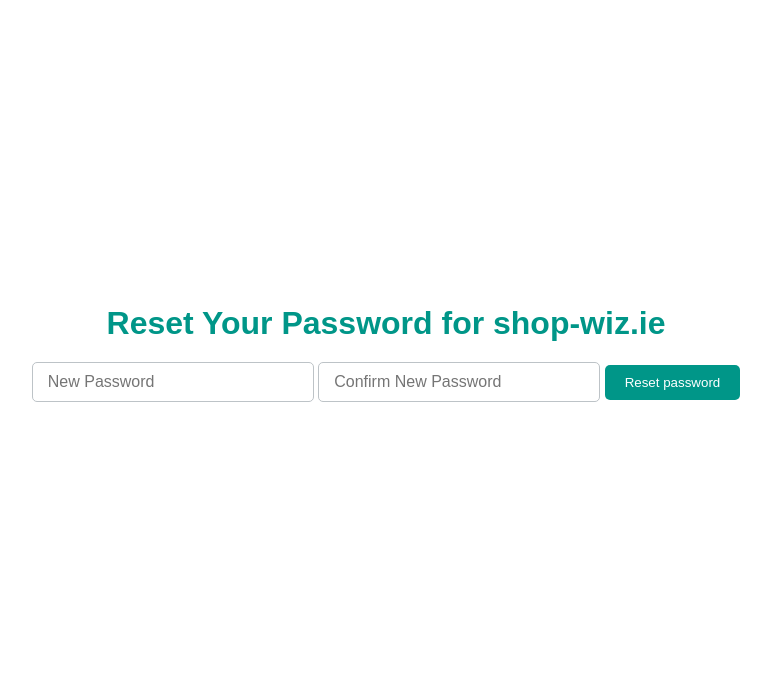
After one commit to chavrod/food-scraper-frontend, a Django app: template sw_core/authentication/templates/account/password_reset_confirm.html in a window 1280 px wide. The commit adds this page. Shown: the top 687 px of the page, without its empty margins (254-1025 px from the left). Run offline with Django 4.2, Linux system fonts and the light colour scheme; the template is opened without the code that fills it: most values are stand-ins (such as "Sample title", 1, 10 or a date in 2020); data that the repository does not hold is empty; parts of the project's set-up code (start-up, migrations or seed data) failed here and were passed over.

Commit message:
Add custom password reset templates

```diff
--- /dev/null
+++ b/sw_core/authentication/templates/account/password_reset_confirm.html
@@ -0,0 +1,83 @@
+{% extends "account/base.html" %}
+
+{% load i18n %}
+{% load account %}
+
+{% block head_title %}{% trans "Reset Password" %}{% endblock %}
+
+{% block content %}
+<style>
+    .reset-password-container {
+        display: flex;
+        flex-direction: column;
+        align-items: center;
+        justify-content: center;
+        height: 80vh;
+        padding: 20px;
+        font-family: Arial, sans-serif;
+    }
+
+    h1 {
+        color: #009688;  /* Cyan color */
+        margin-bottom: 20px;
+    }
+
+    p {
+        text-align: center;
+        color: #7f8c8d;
+        margin-bottom: 20px;
+    }
+
+    input {
+        padding: 10px 15px;
+        border: 1px solid #bdc3c7;
+        border-radius: 5px;
+        margin-bottom: 10px;
+        width: 250px;
+        font-size: 16px;
+    }
+
+    .reset-password-button {
+        background-color: #009688;  /* Cyan color */
+        border: none;
+        color: white;
+        padding: 10px 20px;
+        border-radius: 5px;
+        cursor: pointer;
+        transition: background-color 0.3s;
+    }
+
+    .reset-password-button:hover {
+        background-color: #007d65;  /* Darker Cyan color for hover effect */
+    }
+
+    .errors p {
+        color: red;
+        font-weight: bold;
+    }
+</style>
+
+<div class="reset-password-container">
+    <h1>{% trans "Reset Your Password for shop-wiz.ie" %}</h1>
+
+    <form method="post" action=".">
+        {% csrf_token %}
+        <input type="hidden" name="uid" value="{{ uid }}">
+        <input type="hidden" name="token" value="{{ token }}">
+        <input type="password" name="new_password1" placeholder="New Password" required>
+        <input type="password" name="new_password2" placeholder="Confirm New Password" required>
+        <button class="reset-password-button" type="submit">Reset password</button>
+    </form>
+
+    {% if errors %}
+        <div class="errors">
+            {% for field, error_list in errors.items %}
+                {% for error in error_list %}
+                    <p>{{ error }}</p>
+                {% endfor %}
+            {% endfor %}
+        </div>
+    {% endif %}
+</div>
+
+{% endblock %}
```
Also changed, not shown: sw_core/authentication/templates/account/email/password_reset_from_key.html (added, +17 -0 lines), sw_core/authentication/templates/account/email/password_reset_key_message.html (added, +19 -0 lines), sw_core/authentication/templates/account/email/password_reset_key_message.txt (added, +10 -0 lines), sw_core/authentication/templates/account/email_confirm.html (+5 -4 lines).
